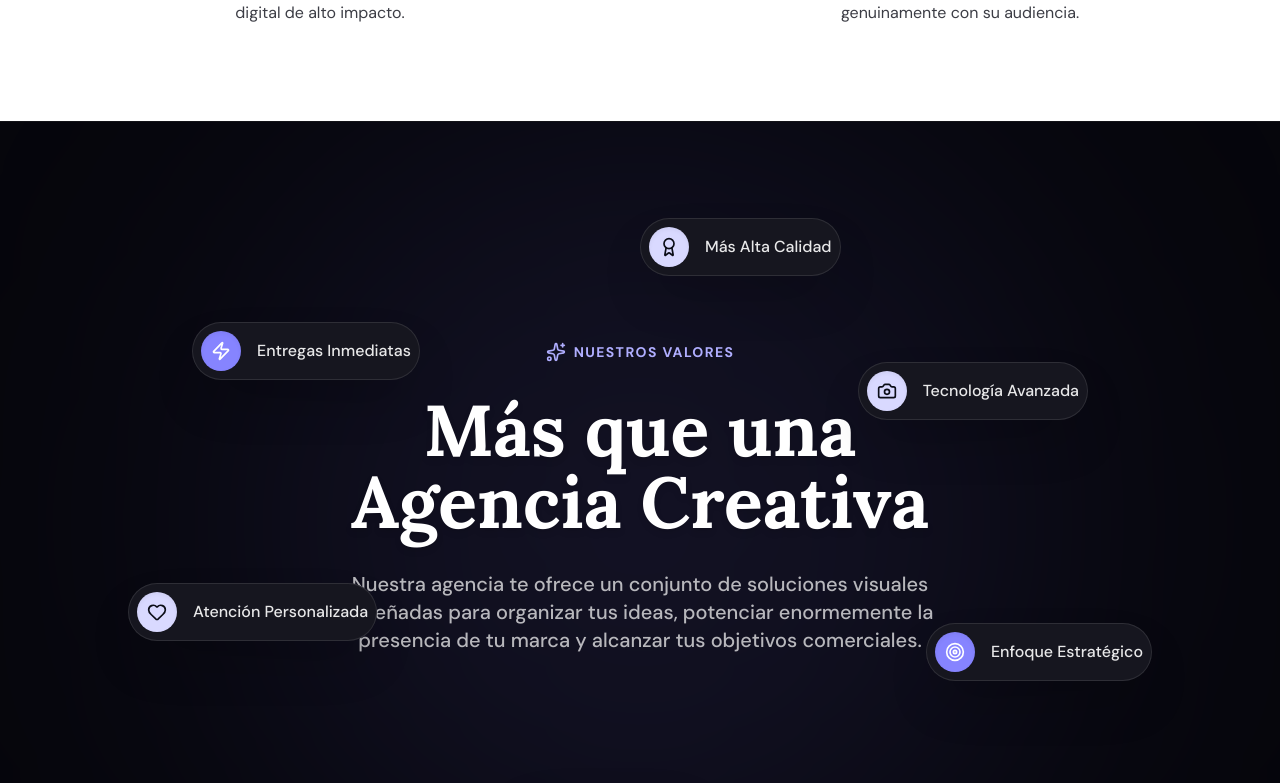
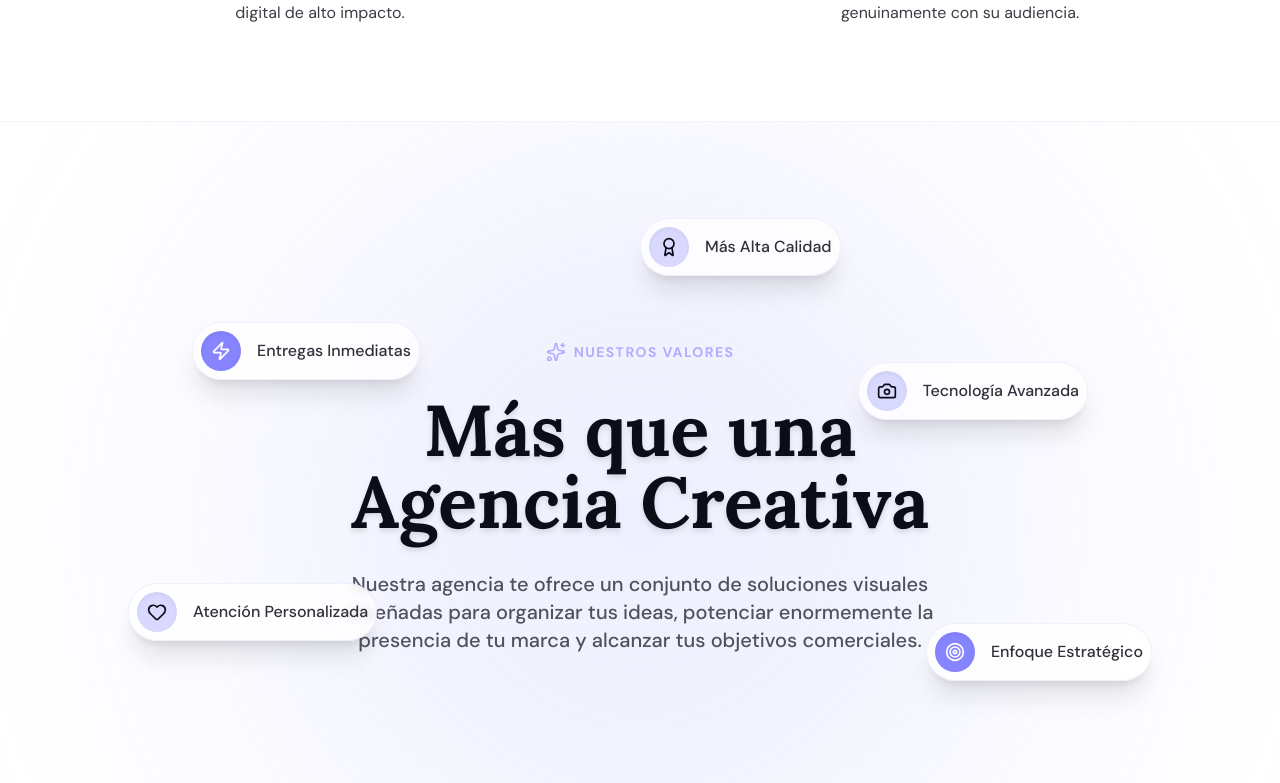
Before and after one commit to juanandresariasutp/landing_CreatiBros, a Next.js app: page /nosotros in a window 1280 px wide. Shown: the part 2007-2790 px from the top of the page. Built offline with nearby package versions, Linux system fonts and the light colour scheme.

Commit message:
style(values): adaptar seccion a modo claro y oscuro

```diff
--- a/components/Values.tsx
+++ b/components/Values.tsx
@@ -49,11 +49,11 @@ const values = [
 
 export function Values({ showButtons = true }: { showButtons?: boolean }) {
   return (
-    <section className="relative w-full py-20 lg:py-40 bg-[#06060c] text-white overflow-hidden flex flex-col xl:flex-row items-center justify-center min-h-[700px] xl:min-h-[800px] border-t border-white/5">
+    <section className="relative w-full py-20 lg:py-40 bg-cb-white text-cb-dark dark:bg-[#06060c] dark:text-white overflow-hidden flex flex-col xl:flex-row items-center justify-center min-h-[700px] xl:min-h-[800px] border-t border-cb-lavender-light/30 dark:border-white/5">
 
       {/* Radial Gradient Glow in the background */}
       <div className="absolute inset-0 flex items-center justify-center pointer-events-none">
-        <div className="w-[800px] h-[800px] bg-cb-purple/10 blur-[150px] rounded-full"></div>
+        <div className="w-[800px] h-[800px] bg-cb-lavender-med/20 dark:bg-cb-purple/10 blur-[150px] rounded-full"></div>
       </div>
 
       {/* Floating Badges (Desktop XL) */}
@@ -61,7 +61,7 @@ export function Values({ showButtons = true }: { showButtons?: boolean }) {
         <div
           key={i}
           className={cn(
-            "absolute items-center gap-4 bg-[#16161f] border border-white/10 pr-6 p-2 rounded-full shadow-2xl backdrop-blur-sm z-20 hover:scale-105 hover:border-cb-purple/50 transition-all duration-300",
+            "absolute items-center gap-4 bg-cb-white/80 dark:bg-[#16161f] border border-cb-lavender-light/40 dark:border-white/10 pr-6 p-2 rounded-full shadow-xl dark:shadow-2xl backdrop-blur-sm z-20 hover:scale-105 hover:border-cb-purple/50 transition-all duration-300",
             v.position,
             v.animation
           )}
@@ -69,7 +69,7 @@ export function Values({ showButtons = true }: { showButtons?: boolean }) {
           <div className={cn("w-10 h-10 rounded-full flex items-center justify-center shadow-inner", v.color)}>
             {v.icon}
           </div>
-          <span className="font-medium text-sm lg:text-base text-white/90">{v.title}</span>
+          <span className="font-medium text-sm lg:text-base text-cb-dark/85 dark:text-white/90">{v.title}</span>
         </div>
       ))}
 
@@ -82,12 +82,12 @@ export function Values({ showButtons = true }: { showButtons?: boolean }) {
           </span>
         </div>
 
-        <h2 className="font-arsenica text-4xl sm:text-5xl md:text-7xl font-bold leading-tight mb-8 text-white drop-shadow-md">
+        <h2 className="font-arsenica text-4xl sm:text-5xl md:text-7xl font-bold leading-tight mb-8 text-cb-dark dark:text-white drop-shadow-md">
           Más que una <br className="hidden md:block"/>
           Agencia Creativa
         </h2>
 
-        <p className="text-lg md:text-xl text-white/70 mb-12 max-w-2xl leading-relaxed mx-auto font-medium">
+        <p className="text-lg md:text-xl text-cb-dark/70 dark:text-white/70 mb-12 max-w-2xl leading-relaxed mx-auto font-medium">
           Nuestra agencia te ofrece un conjunto de soluciones visuales diseñadas
           para organizar tus ideas, potenciar enormemente la presencia de tu marca y alcanzar
           tus objetivos comerciales.
@@ -103,7 +103,7 @@ export function Values({ showButtons = true }: { showButtons?: boolean }) {
             </Link>
             <Link
               href="/#contacto"
-              className="px-8 py-4 bg-transparent border-2 border-white/20 text-white rounded-full font-bold hover:border-white hover:bg-white/5 transition-colors duration-300 text-center text-lg"
+              className="px-8 py-4 bg-transparent border-2 border-cb-dark/20 dark:border-white/20 text-cb-dark dark:text-white rounded-full font-bold hover:border-cb-dark dark:hover:border-white hover:bg-cb-dark/5 dark:hover:bg-white/5 transition-colors duration-300 text-center text-lg"
             >
               Contáctanos
             </Link>
@@ -116,12 +116,12 @@ export function Values({ showButtons = true }: { showButtons?: boolean }) {
         {values.map((v, i) => (
           <div
             key={i}
-            className="flex items-center gap-3 bg-[#16161f] border border-white/10 pr-5 p-1.5 rounded-full shadow-lg"
+            className="flex items-center gap-3 bg-cb-white/80 dark:bg-[#16161f] border border-cb-lavender-light/40 dark:border-white/10 pr-5 p-1.5 rounded-full shadow-lg"
           >
             <div className={cn("w-9 h-9 rounded-full flex items-center justify-center", v.color)}>
               {v.icon}
             </div>
-            <span className="font-medium text-xs sm:text-sm text-white/90">{v.title}</span>
+            <span className="font-medium text-xs sm:text-sm text-cb-dark/85 dark:text-white/90">{v.title}</span>
           </div>
         ))}
       </div>
```
